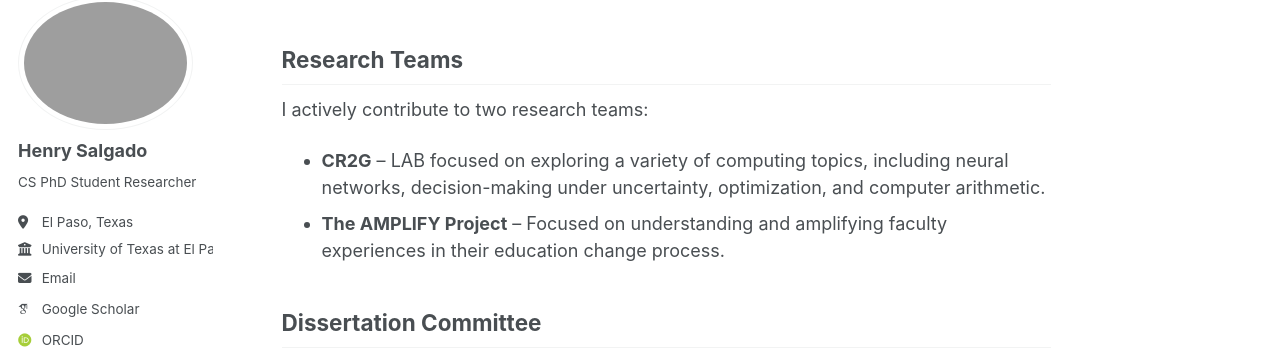
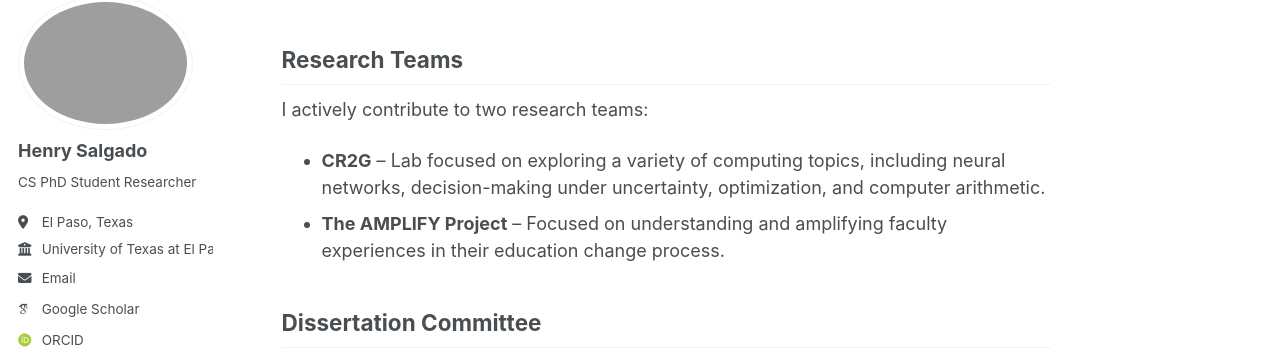
Before and after one commit to eigenhenry/eigenhenry.github.io, a Jekyll site: the page built from _pages/about.md, in a window 1280 px wide and 900 px high, scrolled down 349 px. Shown: the part 110-460 px from the top of the window. Built offline with Jekyll 4.4.1, drawn with Linux system fonts in a browser that asks for light colours; some web fonts are replaced.

```diff
--- a/_pages/about.md
+++ b/_pages/about.md
@@ -16,7 +16,7 @@ I’m a researcher working at the intersection of computer science, data science
 I actively contribute to two research teams:
 
 
-* **CR2G** – LAB focused on exploring a variety of computing topics, including neural networks, decision-making under uncertainty, optimization, and computer arithmetic.
+* **CR2G** – Lab focused on exploring a variety of computing topics, including neural networks, decision-making under uncertainty, optimization, and computer arithmetic.
 * **The AMPLIFY Project** – Focused on understanding and amplifying faculty experiences in their education change process.
 
 ## Dissertation Committee
```
